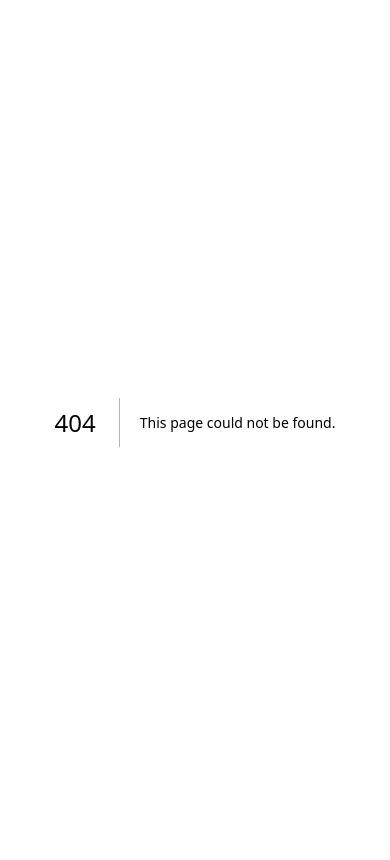
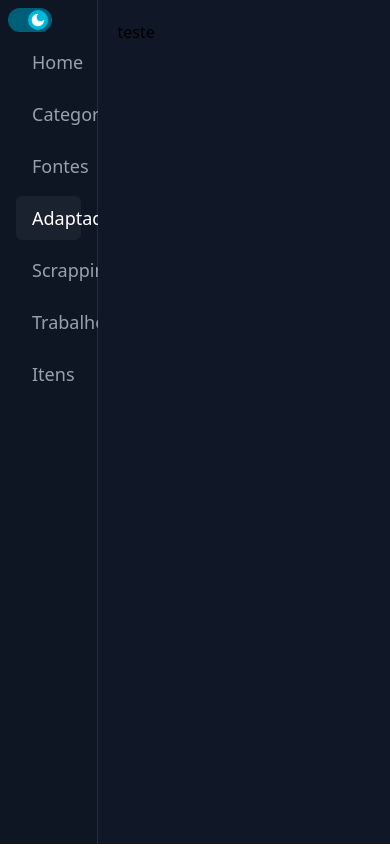
Before and after one commit to jaopredo/best-offers, a Next.js app in the folder frontend/: page /admin/adapters in a window 390 px wide. Before the commit this address had no page. Built offline with nearby package versions, Linux system fonts and the light colour scheme.

Commit message:
Layout inicial criado (Ainda não responsivo)

```diff
--- a/frontend/app/(auth)/register/page.tsx
+++ b/frontend/app/(auth)/register/page.tsx
@@ -31,7 +31,7 @@ import type { UserRegisterFormInterface } from "@/types/api/services/auth.servic
 /**
  * Página de novo usuário
  */
-export default function NewUser() {
+export default function Register() {
     // Router
     const router = useRouter()
 
--- /dev/null
+++ b/frontend/app/admin/adapters/page.tsx
@@ -0,0 +1,5 @@
+export default function AdaptersPage() {
+	return <div>
+		teste
+	</div>
+}
--- /dev/null
+++ b/frontend/app/admin/categories/page.tsx
@@ -0,0 +1,5 @@
+export default function CategoriesPage() {
+	return <div>
+		teste
+	</div>
+}
--- /dev/null
+++ b/frontend/app/admin/fonts/page.tsx
@@ -0,0 +1,5 @@
+export default function FontsPage() {
+	return <div>
+		teste
+	</div>
+}
--- /dev/null
+++ b/frontend/app/admin/items/page.tsx
@@ -0,0 +1,5 @@
+export default function ItemsPage() {
+	return <div>
+		teste
+	</div>
+}
--- /dev/null
+++ b/frontend/app/admin/jobs/page.tsx
@@ -0,0 +1,5 @@
+export default function JobsPage() {
+	return <div>
+		teste
+	</div>
+}
--- /dev/null
+++ b/frontend/app/admin/layout.tsx
@@ -0,0 +1,155 @@
+'use client'
+import Link from 'next/link'
+import { usePathname } from 'next/navigation'
+
+/* CONTEXTOS */
+import { useThemeContext } from "@/context/theme"
+
+/* UTILS */
+import { themeSetup } from "@/utils/theme"
+
+/* COMPONENTES */
+import ToggleTheme from "@/components/theme/toggle"
+import { FaHome, FaBriefcase } from "react-icons/fa"
+import { MdCategory } from "react-icons/md"
+import { CgWebsite } from "react-icons/cg"
+import { BsFillBugFill } from "react-icons/bs"
+import { GiBroom } from "react-icons/gi"
+import { TiDocumentText } from "react-icons/ti"
+
+export default function AdminLayout({
+  children,
+}: Readonly<{
+  children: React.ReactNode;
+}>) {
+  const { theme } = useThemeContext()
+  const pathname = usePathname() // ex: "/admin/category"
+  const page = pathname.split('/').filter(Boolean).pop()
+
+  function styleSelector(enabled: string, disabled: string, value: string) {
+    return page == value ? enabled : disabled
+  }
+
+  const options = [
+    {
+      icon: <FaHome
+        className={`
+          ${styleSelector(
+            themeSetup('text-sky-600', 'text-white', theme),
+            themeSetup('text-[#99a1af] group-hover:text-sky-600', 'text-[#99a1af] group-hover:text-white', theme),
+            'admin'
+          )}
+        `}
+      />,
+      label: 'Home',
+      route: 'admin'
+    },
+    {
+      icon: <MdCategory
+        className={`
+          ${styleSelector(
+            themeSetup('text-sky-600', 'text-white', theme),
+            themeSetup('text-[#99a1af] group-hover:text-sky-600', 'text-[#99a1af] group-hover:text-white', theme),
+            'categories'
+          )}
+        `}
+      />,
+      label: 'Categorias',
+      route: 'categories'
+    },
+    {
+      icon: <CgWebsite
+        className={`
+          ${styleSelector(
+            themeSetup('text-sky-600', 'text-white', theme),
+            themeSetup('text-[#99a1af] group-hover:text-sky-600', 'text-[#99a1af] group-hover:text-white', theme),
+            'fonts'
+          )}
+        `}
+      />,
+      label: 'Fontes',
+      route: 'fonts'
+    },
+    {
+      icon: <BsFillBugFill
+        className={`
+          ${styleSelector(
+            themeSetup('text-sky-600', 'text-white', theme),
+            themeSetup('text-[#99a1af] group-hover:text-sky-600', 'text-[#99a1af] group-hover:text-white', theme),
+            'adapters'
+          )}
+        `}
+      />,
+      label: 'Adaptadores',
+      route: 'adapters'
+    },
+    {
+      icon: <GiBroom
+        className={`
+          ${styleSelector(
+            themeSetup('text-sky-600', 'text-white', theme),
+            themeSetup('text-[#99a1af] group-hover:text-sky-600', 'text-[#99a1af] group-hover:text-white', theme),
+            'scrapping'
+          )}
+        `}
+      />,
+      label: 'Scrapping',
+      route: 'scrapping'
+    },
+    {
+      icon: <FaBriefcase
+        className={`
+          ${styleSelector(
+            themeSetup('text-sky-600', 'text-white', theme),
+            themeSetup('text-[#99a1af] group-hover:text-sky-600', 'text-[#99a1af] group-hover:text-white', theme),
+            'jobs'
+          )}
+        `}
+      />,
+      label: 'Trabalhos',
+      route: 'jobs'
+    },
+    {
+      icon: <TiDocumentText
+        className={`
+          ${styleSelector(
+            themeSetup('text-sky-600', 'text-white', theme),
+            themeSetup('text-[#99a1af] group-hover:text-sky-600', 'text-[#99a1af] group-hover:text-white', theme),
+            'items'
+          )}
+        `}
+      />,
+      label: 'Itens',
+      route: 'items'
+    },
+  ]
+
+  return <div className='w-full min-h-screen flex items-stretch'>
+    <aside className={`border-r-1 p-2 w-1/4
+      ${themeSetup('bg-white border-[#e5e7eb]', 'bg-[#0e1624] border-[#262e3a]', theme)}
+    `}>
+      <ToggleTheme/>
+
+      <menu className='flex flex-col items-stretch w-full h-full gap-2 p-2 md:mt-8'>
+        {options.map((opt, idx) => <li key={idx} className={`
+          rounded-md group
+          ${styleSelector(
+            themeSetup('text-sky-600 bg-sky-600/10', 'bg-[#1a222f] text-white', theme),
+            themeSetup('hover:text-sky-600 hover:bg-sky-600/10 text-gray-700', 'hover:text-white hover:bg-[#1a222f] text-[#99a1af]', theme),
+            opt.route
+          )}
+        `}>
+          <Link className='flex items-center gap-2 text-lg p-2 hover:cursor-pointer' href={'/admin/' + (opt.route == 'admin' ? '' : opt.route)}>
+            {opt.icon}
+            {opt.label}
+          </Link>
+        </li>)}
+      </menu>
+    </aside>
+    <main className={`w-full p-5
+      ${themeSetup('bg-white', 'bg-[#101828]', theme)}
+    `}>
+      {children}
+    </main>
+  </div>
+}
--- /dev/null
+++ b/frontend/app/admin/page.tsx
@@ -0,0 +1,6 @@
+
+export default function AdminPage() {
+	return <div>
+		teste
+	</div>
+}
--- /dev/null
+++ b/frontend/app/admin/scrapping/page.tsx
@@ -0,0 +1,5 @@
+export default function ScrappingPage() {
+	return <div>
+		teste
+	</div>
+}
--- a/frontend/components/header/index.tsx
+++ b/frontend/components/header/index.tsx
@@ -1,7 +1,9 @@
 'use client'
+import Link from 'next/link'
 
 /* COMPONENTES */
 import ToggleTheme from "../theme/toggle"
+import { MdSpaceDashboard } from "react-icons/md"
 
 /* UTILS */
 import { themeSetup } from "@/utils/theme"
@@ -17,6 +19,13 @@ export default function Header() {
 	    <h1 className={`text-2xl font-bold
 	        ${themeSetup('text-[#004E81]', 'text-white', theme)}
 	    `}>SCRAPPER</h1>
-	    <ToggleTheme/>
+	    <div className='flex items-center justify-center gap-2'>
+	    	<Link href='/admin' className={`
+	    		transition-all p-2 rounded-full bg-sky-600 hover:scale-105 hover:bg-sky-700 text-white
+	    	`}>
+	    		<MdSpaceDashboard size={20}/>
+	    	</Link>
+	    	<ToggleTheme/>
+		</div>
 	</header>
 }
```
